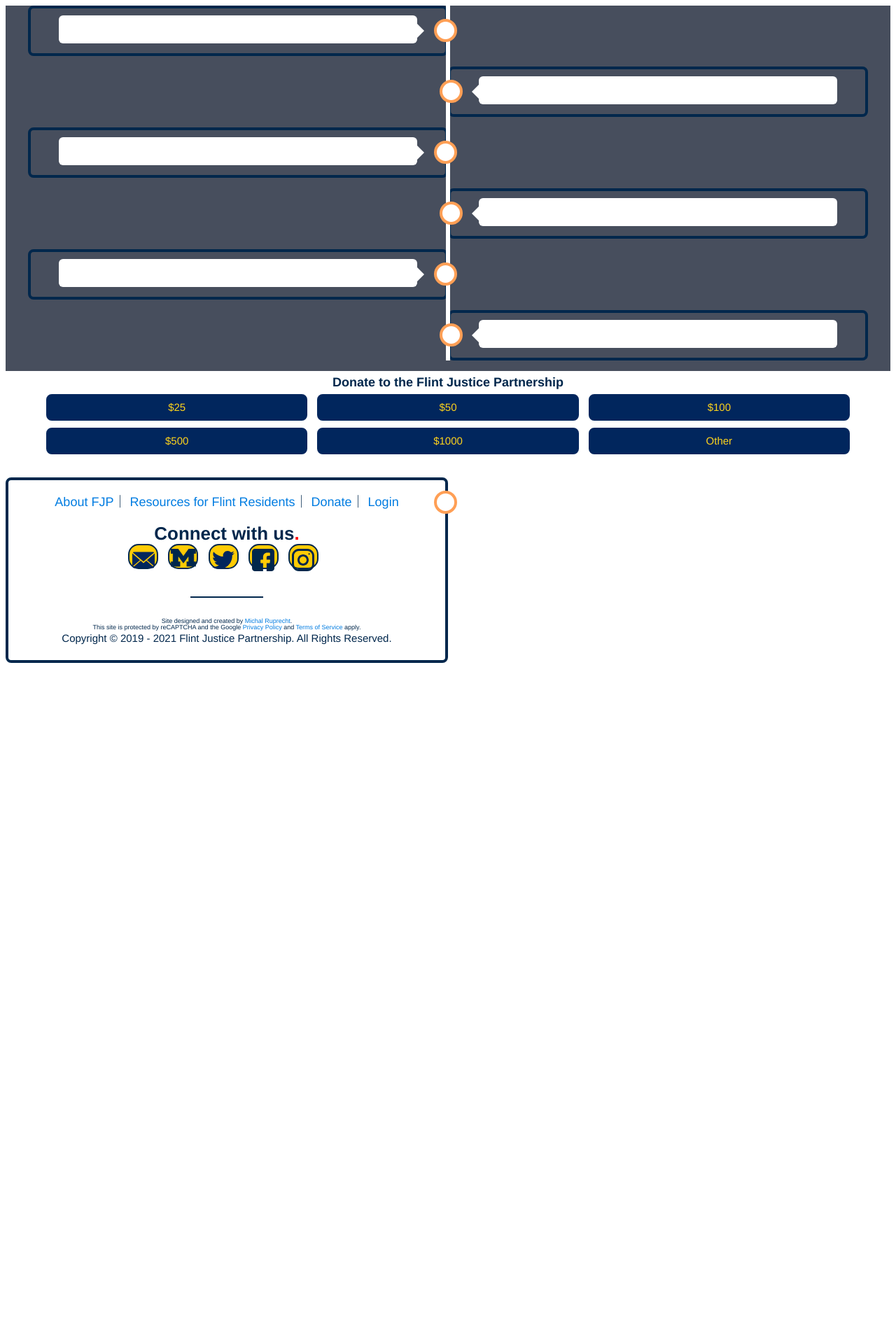
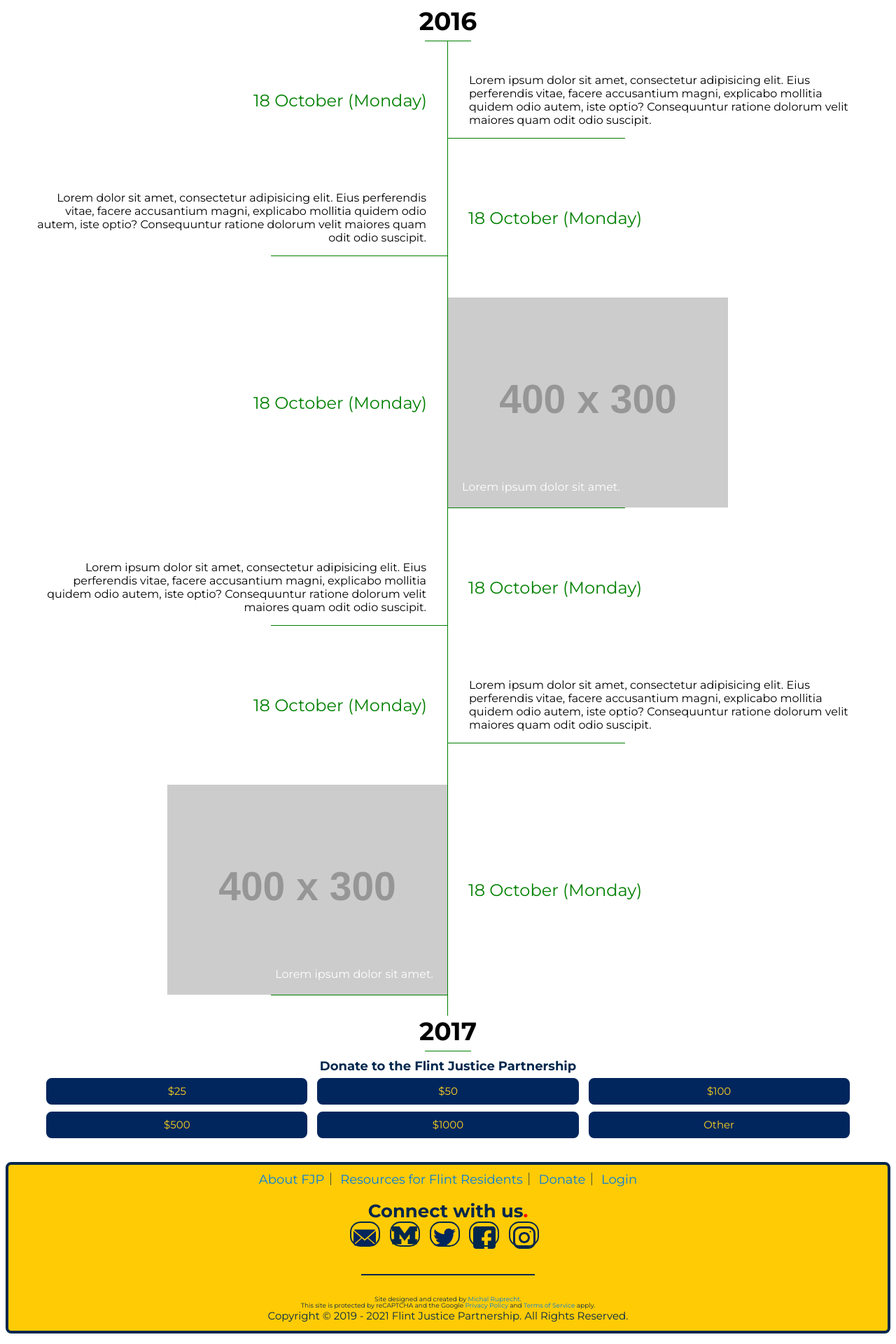
Before and after one commit to umichfjp/umichfjp.github.io, a Jekyll site: the page built from pages/timeline.html, in a window 1280 px wide. Shown: the whole page at 70% size. Built offline with Jekyll 4.4.1, drawn with Linux system fonts in a browser that asks for light colours; before the commit the page ends 962 px from its top, so only the background shows below that.

Commit message:
Update timeline.html
nt

```diff
--- a/pages/timeline.html
+++ b/pages/timeline.html
@@ -8,177 +8,228 @@ title: Timeline
     <title>Timeline</title>
     <meta name="description" content="Flint Justice Partnership Timeline">
     <style>
-            * {
+                /* apply a natural box layout model to all elements, but allowing components to change */
+        html {
         box-sizing: border-box;
+        font-family: georgia;
+        }
+        *, *:before, *:after {
+        box-sizing: inherit;
         }
 
-    body {
-      background-color: #474e5d;
-      font-family: Helvetica, sans-serif;
+        img {
+        max-width: 100%;
         }
 
-    /* The actual timeline (the vertical ruler) */
         .timeline {
+        text-align: center;
+
+        .year {
+        display: inline-block;
+        font-size: 36px;
+        font-weight: bold;
         position: relative;
-      max-width: 1200px;
-      margin: 0 auto;
+
+        span {
+          display: inline-block;
+          padding-bottom: 6px;
         }
 
-    /* The actual timeline (the vertical ruler) */
-    .timeline::after {
-      content: '';
-      position: absolute;
-      width: 6px;
-      background-color: white;
-      top: 0;
-      bottom: 0;
-      left: 50%;
-      margin-left: -3px;
+        &:after {
+          content: "";
+          display: block;
+          width: 80%;
+          margin: auto;
+          height: 1px;
+          background: green;
         }
 
-    /* Container around content */
-    .container {
-      padding: 10px 40px;
-      position: relative;
-      background-color: inherit;
-      width: 50%;
+        &--end {
+
+          &:before {
+            content: "";
+            display: block;
+            width: 80%;
+            margin: auto;
+            height: 1px;
+            background: green;
           }
 
-    /* The circles on the timeline */
-    .container::after {
-      content: '';
-      position: absolute;
-      width: 25px;
-      height: 25px;
-      right: -17px;
-      background-color: white;
-      border: 4px solid #FF9F55;
-      top: 15px;
-      border-radius: 50%;
-      z-index: 1;
+          &:after {
+            content: none;
+          }
+        }
         }
 
-    /* Place the container to the left */
-    .left {
+        .days {
+        list-style-type: none;
+        margin: 0;
+        padding: 0;
+
+        .day {
+          width: 100%;
+          float: left;
+
+          .events {
+            position: relative;
+            float: left;
+            border-right: 1px solid green;
+            padding: 30px;
+            text-align: right;
+            width: 50%;
+
+            &:after {
+              content: "";
+              width: 40%;
+              display: inline-block;
+              height: 1px;
+              background: green;
+
+              position: absolute;
+              right: 0;
+            }
+
+            .date {
+              position: absolute;
+              top: 50%;
+              left: 100%;
+              transform: translateY(-50%);
+
+              padding: 30px;
+              text-align: left;
+
+              color: green;
+              font-size: 24px;
+              white-space: nowrap;
+            }
+
+            .day__img {
+              margin-right: -30px;
+              position: relative;
+              overflow: hidden;
+
+              img {
+                display: block;
+                float: right;
+              }
+
+              .caption {
+                position: absolute;
+                margin: 0;
+
+                bottom: 0;
+                right: 0;
+                padding: 20px;
+                background: rgba(#000, 0.7);
+                color: #fff;
+              }
+            }
+          }
+
+          &:nth-child(odd) {
+            .events {
+              width: calc(50% + 1px);
+              float: right;
+              border-right: 0;
+              border-left: 1px solid green;
+              text-align: left;
+
+              &:after {
+                right: auto;
                 left: 0;
               }
 
-    /* Place the container to the right */
-    .right {
-      left: 50%;
+              .date {
+                left: auto;
+                right: 100%;
+                text-align: right;
               }
 
-    /* Add arrows to the left container (pointing right) */
-    .left::before {
-      content: " ";
-      height: 0;
-      position: absolute;
-      top: 22px;
-      width: 0;
-      z-index: 1;
-      right: 30px;
-      border: medium solid white;
-      border-width: 10px 0 10px 10px;
-      border-color: transparent transparent transparent white;
+              .day__img {
+                margin-right: auto;
+                margin-left: -30px;
+
+                img {
+                  float: left;
                 }
 
-    /* Add arrows to the right container (pointing left) */
-    .right::before {
-      content: " ";
-      height: 0;
-      position: absolute;
-      top: 22px;
-      width: 0;
-      z-index: 1;
-      left: 30px;
-      border: medium solid white;
-      border-width: 10px 10px 10px 0;
-      border-color: transparent white transparent transparent;
+                .caption {
+                  right: auto;
+                  left: 0;
                 }
-
-    /* Fix the circle for containers on the right side */
-    .right::after {
-      left: -16px;
               }
-
-    /* The actual content */
-    .content {
-      padding: 20px 30px;
-      background-color: white;
-      position: relative;
-      border-radius: 6px;
             }
-
-    /* Media queries - Responsive timeline on screens less than 600px wide */
-    @media screen and (max-width: 600px) {
-      /* Place the timelime to the left */
-      .timeline::after {
-      left: 31px;
           }
-
-      /* Full-width containers */
-      .container {
-      width: 100%;
-      padding-left: 70px;
-      padding-right: 25px;
         }
-
-      /* Make sure that all arrows are pointing leftwards */
-      .container::before {
-      left: 60px;
-      border: medium solid white;
-      border-width: 10px 10px 10px 0;
-      border-color: transparent white transparent transparent;
-      }
-
-      /* Make sure all circles are at the same spot */
-      .left::after, .right::after {
-      left: 15px;
-      }
-
-      /* Make all right containers behave like the left ones */
-      .right {
-      left: 0%;
         }
         }
     </style>
   </head>
   <body>
       <div class="timeline">
-    <div class="container left">
-      <div class="content">
-        <h2>2017</h2>
-        <p>Lorem ipsum dolor sit amet, quo ei simul congue exerci, ad nec admodum perfecto mnesarchum, vim ea mazim fierent detracto. Ea quis iuvaret expetendis his, te elit voluptua dignissim per, habeo iusto primis ea eam.</p>
+    <div class="year">
+      <div class="inner">
+        <span>2016</span>
       </div>
     </div>
-    <div class="container right">
-      <div class="content">
-        <h2>2016</h2>
-        <p>Lorem ipsum dolor sit amet, quo ei simul congue exerci, ad nec admodum perfecto mnesarchum, vim ea mazim fierent detracto. Ea quis iuvaret expetendis his, te elit voluptua dignissim per, habeo iusto primis ea eam.</p>
+
+    <ul class="days">
+      <li class="day">
+        <div class="events">
+          <p>Lorem ipsum dolor sit amet, consectetur adipisicing elit. Eius perferendis vitae, facere accusantium magni, explicabo mollitia quidem odio autem, iste optio? Consequuntur ratione dolorum velit maiores quam odit odio suscipit.</p>
+          <div class="date">18 October (Monday)</div>
         </div>
+      </li>
+
+      <li class="day">
+        <div class="events">
+          <p>Lorem dolor sit amet, consectetur adipisicing elit. Eius perferendis vitae, facere accusantium magni, explicabo mollitia quidem odio autem, iste optio? Consequuntur ratione dolorum velit maiores quam odit odio suscipit.</p>
+          <div class="date">18 October (Monday)</div>
         </div>
-    <div class="container left">
-      <div class="content">
-        <h2>2015</h2>
-        <p>Lorem ipsum dolor sit amet, quo ei simul congue exerci, ad nec admodum perfecto mnesarchum, vim ea mazim fierent detracto. Ea quis iuvaret expetendis his, te elit voluptua dignissim per, habeo iusto primis ea eam.</p>
+      </li>
+
+      <li class="day">
+        <div class="events">
+          <div class="day__img">
+            <img src="http://placehold.it/400x300" alt="" />
+            <p class="caption">
+              Lorem ipsum dolor sit amet.
+            </p>
           </div>
+          <div class="date">18 October (Monday)</div>
         </div>
-    <div class="container right">
-      <div class="content">
-        <h2>2012</h2>
-        <p>Lorem ipsum dolor sit amet, quo ei simul congue exerci, ad nec admodum perfecto mnesarchum, vim ea mazim fierent detracto. Ea quis iuvaret expetendis his, te elit voluptua dignissim per, habeo iusto primis ea eam.</p>
+      </li>
+
+      <li class="day">
+        <div class="events">
+          <p>Lorem ipsum dolor sit amet, consectetur adipisicing elit. Eius perferendis vitae, facere accusantium magni, explicabo mollitia quidem odio autem, iste optio? Consequuntur ratione dolorum velit maiores quam odit odio suscipit.</p>
+          <div class="date">18 October (Monday)</div>
         </div>
+      </li>
+
+      <li class="day">
+        <div class="events">
+          <p>Lorem ipsum dolor sit amet, consectetur adipisicing elit. Eius perferendis vitae, facere accusantium magni, explicabo mollitia quidem odio autem, iste optio? Consequuntur ratione dolorum velit maiores quam odit odio suscipit.</p>
+          <div class="date">18 October (Monday)</div>
         </div>
-    <div class="container left">
-      <div class="content">
-        <h2>2011</h2>
-        <p>Lorem ipsum dolor sit amet, quo ei simul congue exerci, ad nec admodum perfecto mnesarchum, vim ea mazim fierent detracto. Ea quis iuvaret expetendis his, te elit voluptua dignissim per, habeo iusto primis ea eam.</p>
+      </li>
+
+      <li class="day">
+        <div class="events">
+          <div class="day__img">
+            <img src="http://placehold.it/400x300" alt="" />
+            <p class="caption">
+              Lorem ipsum dolor sit amet.
+            </p>
           </div>
+          <div class="date">18 October (Monday)</div>
         </div>
-    <div class="container right">
-      <div class="content">
-        <h2>2007</h2>
-        <p>Lorem ipsum dolor sit amet, quo ei simul congue exerci, ad nec admodum perfecto mnesarchum, vim ea mazim fierent detracto. Ea quis iuvaret expetendis his, te elit voluptua dignissim per, habeo iusto primis ea eam.</p>
+      </li>
+    </ul>
+
+    <div class="year year--end">
+      <div class="inner">
+        <span>2017</span>
       </div>
     </div>
   </div>
```
Lines whose indentation alone changed are shown as unchanged.
